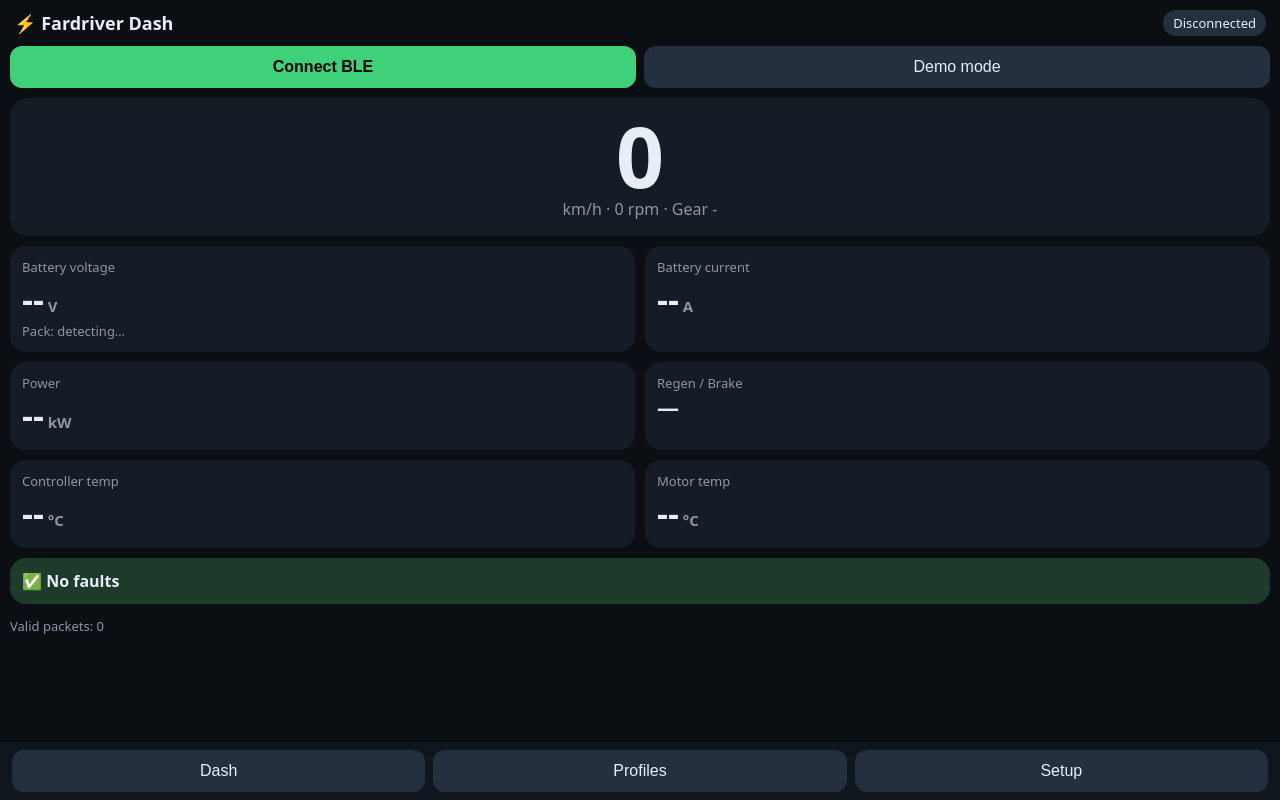
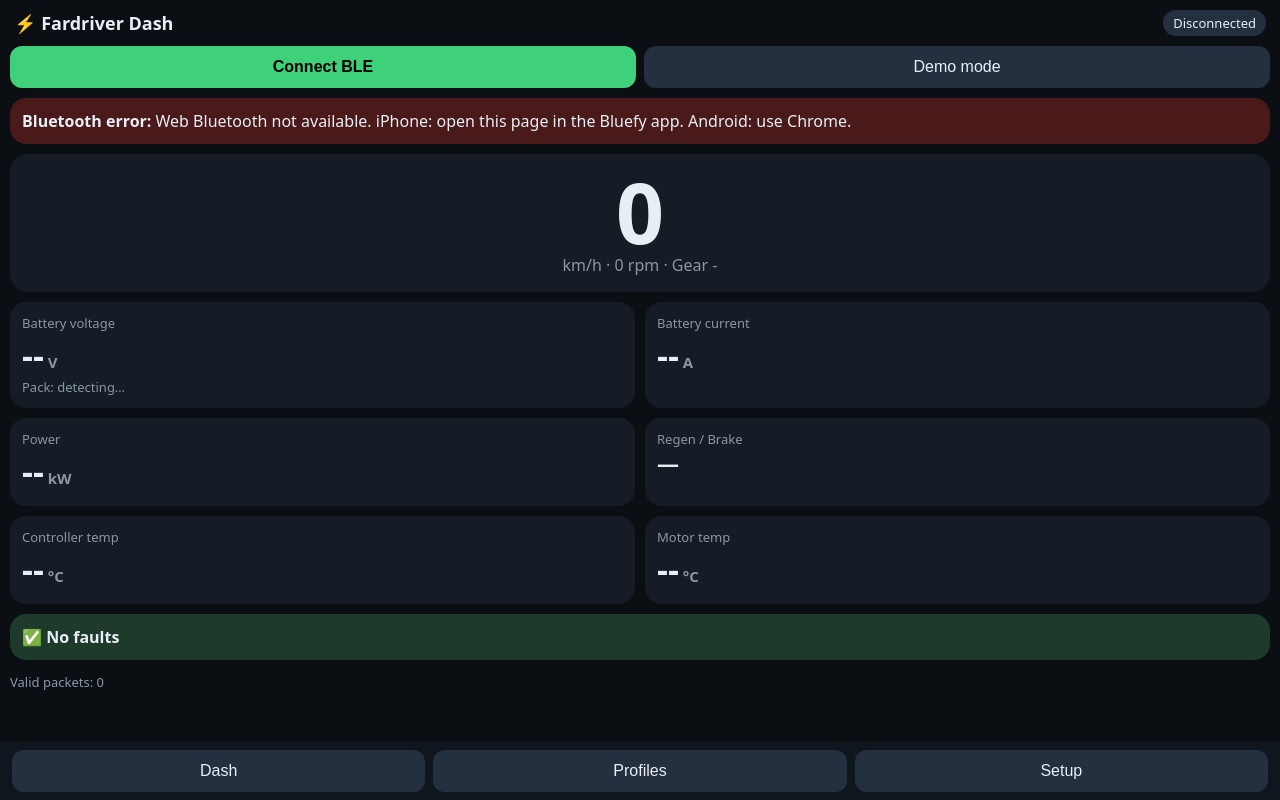
Before and after one commit to Heartwoodew/fardriver-dash, a plain HTML site: page index.html in a window 1280 px wide. Both pictures are taken after a click on the button "Connect BLE". Drawn offline with Linux system fonts and the light colour scheme.

Commit message:
Add files via upload

```diff
--- a/app.js
+++ b/app.js
@@ -68,14 +68,24 @@
 
 // BLE (read-only: subscribe to notifications, never write)
 let bleBusy=false;
+function bleErr(e){const m=typeof e==='string'?e:(e&&e.message)||String(e);const n=e&&e.name;let hint='';
+ if(n==='NotFoundError'||/cancel|chooser/i.test(m))hint='No device chosen. Make sure the bike is powered on, the official Fardriver app and nRF Connect are fully closed/disconnected (the dongle allows ONE connection), then try again. Try Setup → turn OFF "Filter to Fardriver only".';
+ else if(/off|unavailable|disabled|adapter/i.test(m))hint='Turn on Bluetooth and allow Bluefy to use Bluetooth (iOS Settings → Bluefy).';
+ else if(n==='SecurityError')hint='Page must be opened over HTTPS in Bluefy.';
+ else if(n==='NetworkError')hint='Connection dropped — move closer, power-cycle the bike, retry.';
+ const b=$('bleerr');b.style.display='block';b.innerHTML='<b>Bluetooth error:</b> '+m.replace(/</g,'&lt;')+(hint?'<br>'+hint:'');}
 $('btConnect').onclick=async()=>{if(bleBusy)return;bleBusy=true;
- if(!navigator.bluetooth){alert('Web Bluetooth not available.\niPhone: open this page in the Bluefy app.\nAndroid: use Chrome.');return}
+ if(!navigator.bluetooth){bleErr('Web Bluetooth not available. iPhone: open this page in the Bluefy app. Android: use Chrome.');bleBusy=false;return}$('bleerr').style.display='none';
  try{const svc=$('svc').value.trim(),chr=$('chr').value.trim().toLowerCase();
   const FFF0='0000fff0-0000-1000-8000-00805f9b34fb',FD00='0000fd00-0000-1000-8000-00805f9b34fb',FFE0='0000ffe0-0000-1000-8000-00805f9b34fb';
   const FFF1='0000fff1-0000-1000-8000-00805f9b34fb'; // controller WRITE channel — never used, also blocked by lock
   const okU=u=>/^[0-9a-f]{8}-[0-9a-f]{4}-[0-9a-f]{4}-[0-9a-f]{4}-[0-9a-f]{12}$/.test(u);
   const svcs=[...new Set([svc.toLowerCase(),FFF0,FD00,FFE0].filter(okU))];
-  const dev=await navigator.bluetooth.requestDevice({filters:[{namePrefix:'Controller'},{services:[FD00]},{services:[FFE0]}],optionalServices:svcs});
+  // Bluefy/Web BLE: service filters only match ADVERTISED UUIDs (FD00), so FFF0 must be in optionalServices to be usable after connect.
+  const opt=[...new Set([...svcs,0xfff0,0xfd00,0xffe0])];
+  if(navigator.bluetooth.getAvailability){try{if(!(await navigator.bluetooth.getAvailability()))throw new Error('Bluetooth is off or unavailable. Turn on Bluetooth (and allow Bluefy Bluetooth access in iOS Settings).')}catch(e){if(/off/.test(e.message))throw e}}
+  const opts=$('bleflt').checked?{filters:[{namePrefix:'Controller'},{services:[FD00]}],optionalServices:opt}:{acceptAllDevices:true,optionalServices:opt};
+  window.__rdo=opts;const dev=await navigator.bluetooth.requestDevice(opts);
   $('status').textContent='Connecting…';const g=await dev.gatt.connect();
   // Subscribe to EVERY notify/indicate char (startNotifications only). Count valid 0xAA packets per char; auto-select the first with ≥3 valid.
   const subs=[];window.__subs=subs;let sel=null;
@@ -92,7 +102,7 @@
   const showBle=()=>{$('bleinfo').innerHTML=(dev.name||'?')+'<br>'+subs.map(r=>`${r.uuid.slice(4,8).toUpperCase()} (${r.svc.slice(4,8).toUpperCase()}): ${r.valid} valid / ${r.bytes} B${sel===r?' ← selected':''}`).join('<br>');$('rawlog').textContent=rawLog.join('\n')};window.__bleIv=setInterval(showBle,500);
   $('status').textContent=dev.name||'Connected';$('status').className='badge ok';
   detected=null;asked=false;dev.addEventListener('gattserverdisconnected',()=>{bleBusy=false;clearInterval(window.__bleIv);$('status').textContent='Disconnected';$('status').className='badge'});
- }catch(e){bleBusy=false;$('status').textContent='Error';alert('BLE: '+e.message)}};
+ }catch(e){bleBusy=false;$('status').textContent='Error';$('status').className='badge';bleErr(e)}};
 
 // Profiles (preview only, clamped)
 function limits(){const c=cfg(),m=MODELS[c.model];return{bat:c.bms,ph:Math.min(c.ph,m.ph)}}
--- a/index.html
+++ b/index.html
@@ -16,6 +16,7 @@
 </style></head><body>
 <header><h1>⚡ Fardriver Dash</h1><span id="status" class="badge">Disconnected</span></header>
 <div style="display:flex;gap:8px;margin-bottom:10px"><button class="pri" id="btConnect" style="flex:1">Connect BLE</button><button id="btDemo" style="flex:1">Demo mode</button></div>
+<div id="bleerr" class="err on" style="display:none;margin:0 0 10px"></div>
 <section id="t-dash" class="tab on">
  <div class="big"><div class="v" id="speed">0</div><div class="u">km/h · <span id="rpm">0</span> rpm · Gear <span id="gear">-</span> <span id="dir"></span></div></div>
  <div class="grid">
@@ -65,6 +66,7 @@
  <p class="note" id="bkprog">Captured 0 blocks</p>
  <div style="display:flex;gap:8px"><button id="btBkSave" style="flex:1">Save backup</button><button id="btBkExport" style="flex:1">Export / Share</button></div>
  <p class="note" id="bkmsg"></p>
+ <label><input type="checkbox" id="bleflt" style="width:auto"> Filter to Fardriver only (name "Controller…" or advertised FD00). Off = show all devices.</label>
  <label>BLE service UUID</label><input id="svc" value="0000fff0-0000-1000-8000-00805f9b34fb">
  <label>Notify characteristic UUID (FFF2 data stream; blank = auto-discover first NOTIFY char; FFF1 write channel is never used)</label><input id="chr" value="0000fff2-0000-1000-8000-00805f9b34fb"><p class="note" id="bleinfo">Scans for names starting "Controller" (e.g. Controller Wired-3432C35D) or advertised service FD00/FFE0; data service FFF0.</p>
  <label>Raw BLE log (last 40 notifications — screenshot this)</label><pre id="rawlog" class="note" style="white-space:pre-wrap;word-break:break-all;max-height:300px;overflow:auto;background:#10161e;padding:8px;border-radius:8px"></pre>
--- a/sw.js
+++ b/sw.js
@@ -1,2 +1,2 @@
-const C='fardash-v13';self.addEventListener('install',e=>e.waitUntil(caches.open(C).then(c=>c.addAll(['./','./index.html','./app.js','./manifest.json','./icon.svg']))));
+const C='fardash-v14';self.addEventListener('install',e=>e.waitUntil(caches.open(C).then(c=>c.addAll(['./','./index.html','./app.js','./manifest.json','./icon.svg']))));
 self.addEventListener('fetch',e=>e.respondWith(caches.match(e.request).then(r=>r||fetch(e.request))));
```
